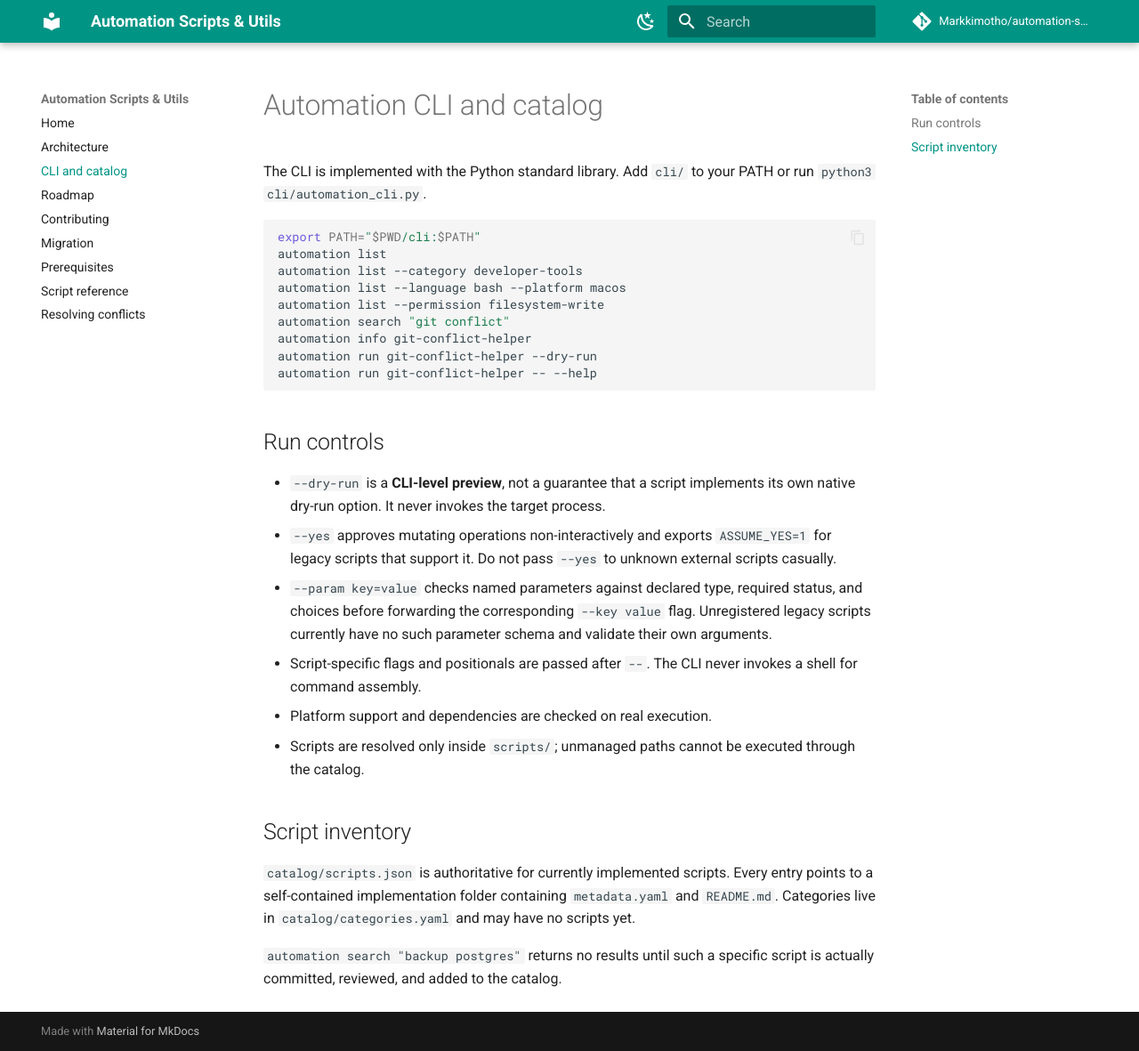
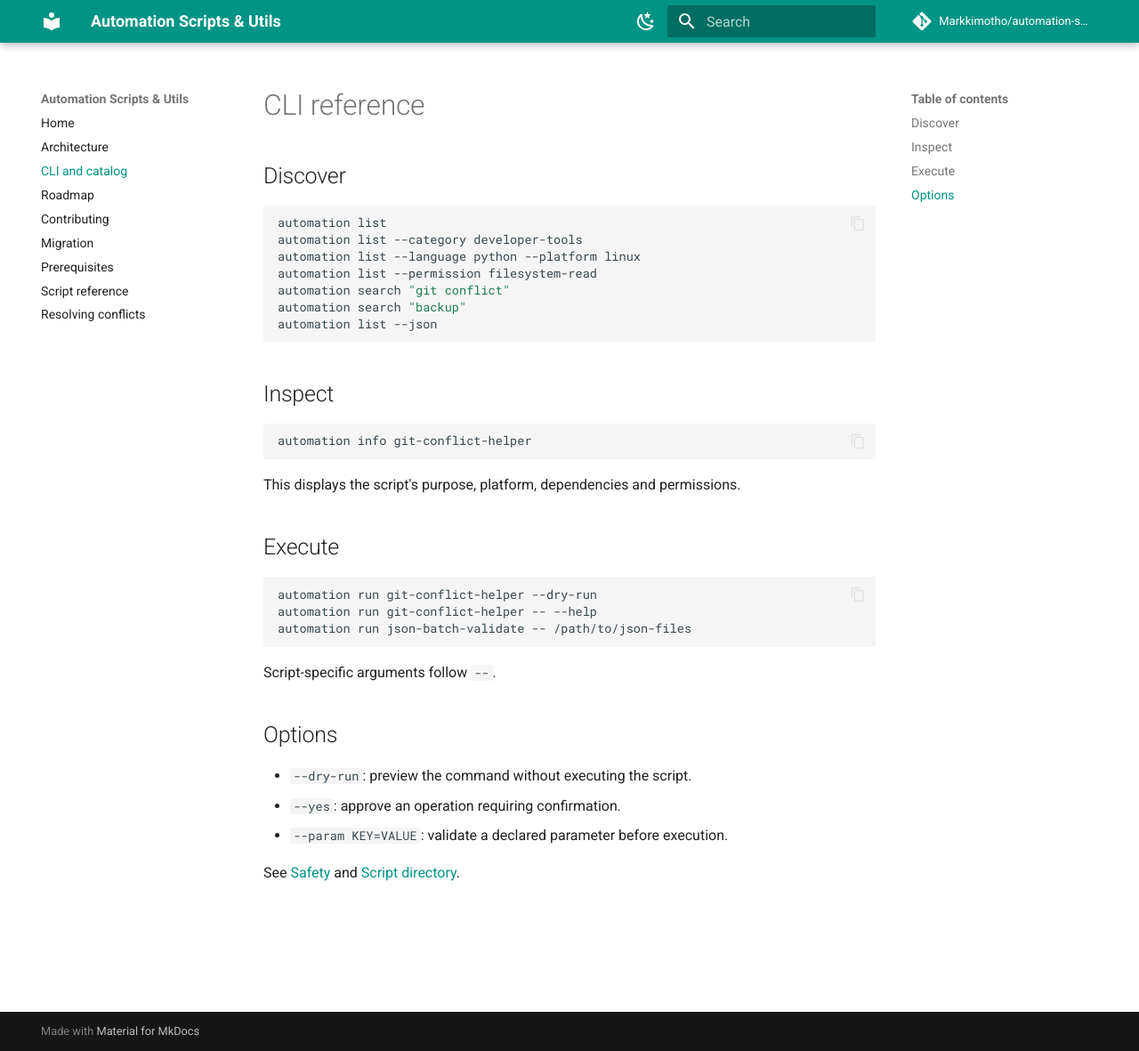
Before and after one commit to Markkimotho/automation-scripts-utils, an MkDocs documentation site: the page built from docs/cli.md, in a window 1280 px wide and 1181 px high. Shown: the whole window at 89% size. Built offline with MkDocs 1.6.1 and Material for MkDocs 9.7.7, drawn with Linux system fonts in a browser that asks for light colours; comment, search, counter and statistics services are not loaded.

Commit message:
docs(product): simplify cli.md for end users

````diff
--- a/docs/cli.md
+++ b/docs/cli.md
@@ -1,30 +1,39 @@
-# Automation CLI and catalog
+# CLI reference
 
-The CLI is implemented with the Python standard library. Add `cli/` to your PATH or run `python3 cli/automation_cli.py`.
+## Discover
 
 ```bash
-export PATH="$PWD/cli:$PATH"
 automation list
 automation list --category developer-tools
-automation list --language bash --platform macos
-automation list --permission filesystem-write
+automation list --language python --platform linux
+automation list --permission filesystem-read
 automation search "git conflict"
+automation search "backup"
+automation list --json
+```
+
+## Inspect
+
+```bash
 automation info git-conflict-helper
+```
+
+This displays the script's purpose, platform, dependencies and permissions.
+
+## Execute
+
+```bash
 automation run git-conflict-helper --dry-run
 automation run git-conflict-helper -- --help
+automation run json-batch-validate -- /path/to/json-files
 ```
 
-## Run controls
+Script-specific arguments follow `--`.
 
-- `--dry-run` is a **CLI-level preview**, not a guarantee that a script implements its own native dry-run option. It never invokes the target process.
-- `--yes` approves mutating operations non-interactively and exports `ASSUME_YES=1` for legacy scripts that support it. Do not pass `--yes` to unknown external scripts casually.
-- `--param key=value` checks named parameters against declared type, required status, and choices before forwarding the corresponding `--key value` flag. Unregistered legacy scripts currently have no such parameter schema and validate their own arguments.
-- Script-specific flags and positionals are passed after `--`. The CLI never invokes a shell for command assembly.
-- Platform support and dependencies are checked on real execution.
-- Scripts are resolved only inside `scripts/`; unmanaged paths cannot be executed through the catalog.
+## Options
 
-## Script inventory
+- `--dry-run`: preview the command without executing the script.
+- `--yes`: approve an operation requiring confirmation.
+- `--param KEY=VALUE`: validate a declared parameter before execution.
 
-`catalog/scripts.json` is authoritative for currently implemented scripts. Every entry points to a self-contained implementation folder containing `metadata.yaml` and `README.md`. Categories live in `catalog/categories.yaml` and may have no scripts yet.
-
-`automation search "backup postgres"` returns no results until such a specific script is actually committed, reviewed, and added to the catalog.
+See [Safety](safety.md) and [Script directory](scripts.md).
````
